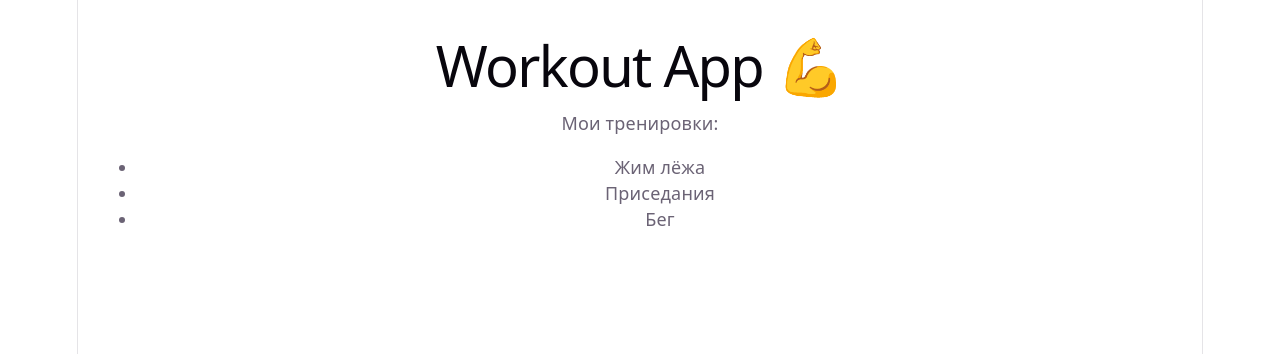
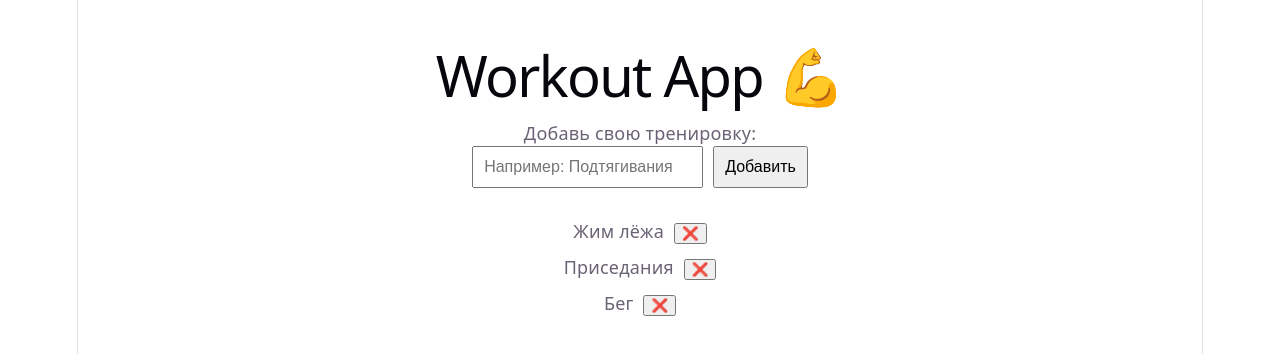
Before and after one commit to dobryanskiymitya-lgtm/workout-app, a React (Vite) app: page / in a window 1280 px wide. Shown: the top 354 px of the page. Built offline with nearby package versions, Linux system fonts and the light colour scheme.

Commit message:
Update App.jsx

```diff
--- a/src/App.jsx
+++ b/src/App.jsx
@@ -1,13 +1,51 @@
+import { useState } from "react";
+
 function App() {
+  const [workouts, setWorkouts] = useState(["Жим лёжа", "Приседания", "Бег"]);
+  const [newWorkout, setNewWorkout] = useState("");
+
+  function addWorkout() {
+    if (newWorkout.trim() === "") return;
+
+    setWorkouts([...workouts, newWorkout]);
+    setNewWorkout("");
+  }
+
+  function deleteWorkout(index) {
+    setWorkouts(workouts.filter((_, i) => i !== index));
+  }
+
   return (
-    <div style={{ padding: 20 }}>
+    <div style={{ padding: 30, textAlign: "center" }}>
       <h1>Workout App 💪</h1>
-      <p>Мои тренировки:</p>
+      <p>Добавь свою тренировку:</p>
 
-      <ul>
-        <li>Жим лёжа</li>
-        <li>Приседания</li>
-        <li>Бег</li>
+      <input
+        value={newWorkout}
+        onChange={(e) => setNewWorkout(e.target.value)}
+        placeholder="Например: Подтягивания"
+        style={{ padding: 10, fontSize: 16 }}
+      />
+
+      <button
+        onClick={addWorkout}
+        style={{ padding: 10, marginLeft: 10, fontSize: 16 }}
+      >
+        Добавить
+      </button>
+
+      <ul style={{ listStyle: "none", padding: 0, marginTop: 30 }}>
+        {workouts.map((workout, index) => (
+          <li key={index} style={{ marginBottom: 10 }}>
+            {workout}
+            <button
+              onClick={() => deleteWorkout(index)}
+              style={{ marginLeft: 10 }}
+            >
+              ❌
+            </button>
+          </li>
+        ))}
       </ul>
     </div>
   );
```
